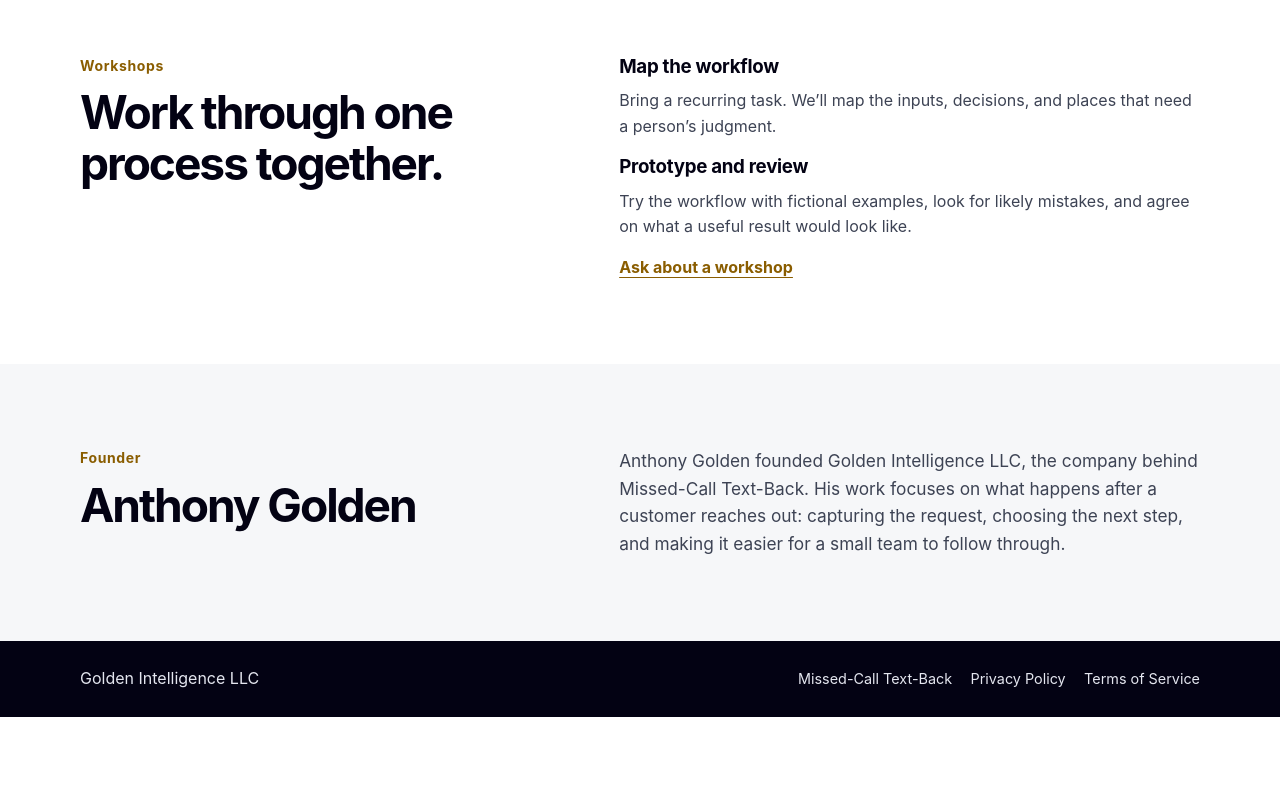
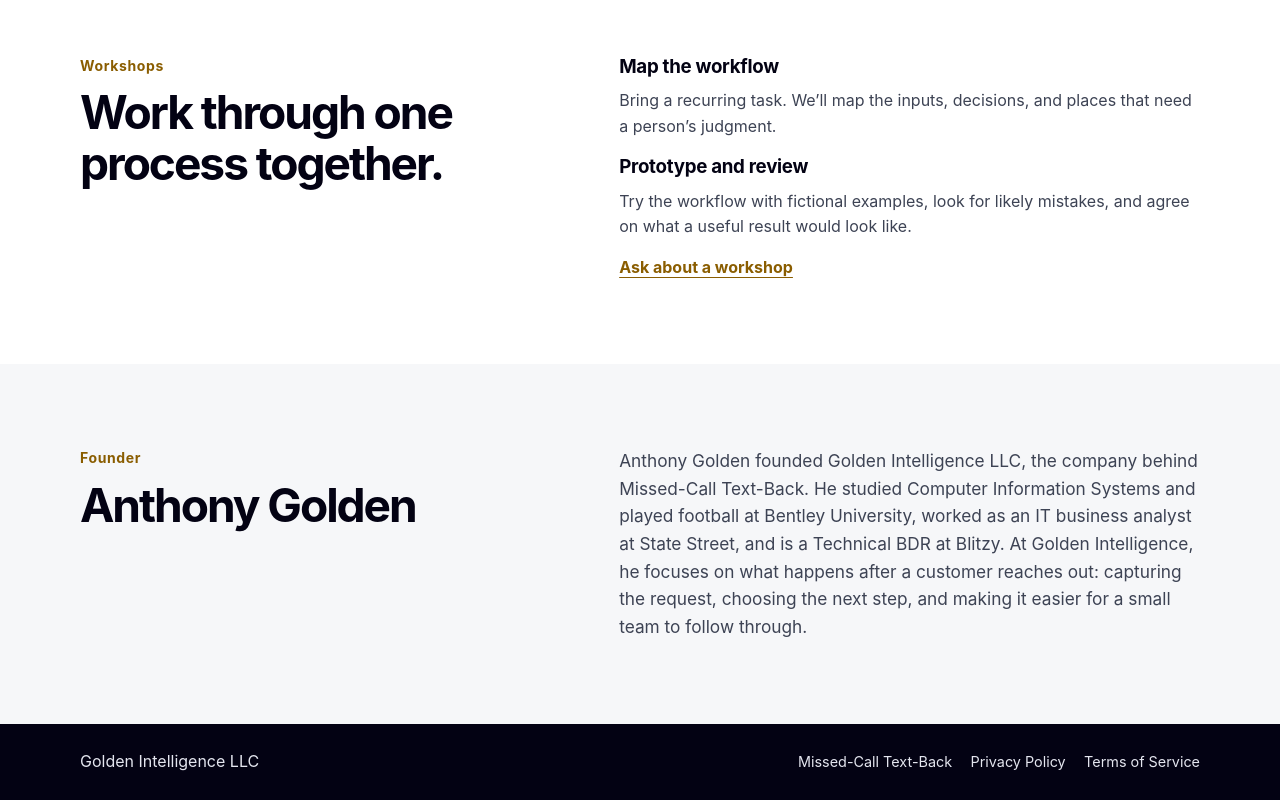
Before and after one commit to agolden5/GoldAction-Site, a plain HTML site: page consulting/index.html in a window 1280 px wide. Shown: the part 1885-2685 px from the top of the page. Before the commit the page ends 2602 px from the top, so only its background shows below. Drawn offline with Linux system fonts and the light colour scheme.

Commit message:
Add Anthony Golden’s background to the founder bio

```diff
--- a/consulting/index.html
+++ b/consulting/index.html
@@ -102,7 +102,7 @@
           <p class="eyebrow">Founder</p>
           <h2 id="founder-title">Anthony Golden</h2>
         </div>
-        <p class="founder-copy">Anthony Golden founded Golden Intelligence LLC, the company behind Missed-Call Text-Back. His work focuses on what happens after a customer reaches out: capturing the request, choosing the next step, and making it easier for a small team to follow through.</p>
+        <p class="founder-copy">Anthony Golden founded Golden Intelligence LLC, the company behind Missed-Call Text-Back. He studied Computer Information Systems and played football at Bentley University, worked as an IT business analyst at State Street, and is a Technical BDR at Blitzy. At Golden Intelligence, he focuses on what happens after a customer reaches out: capturing the request, choosing the next step, and making it easier for a small team to follow through.</p>
       </div>
     </section>
   </main>
```
